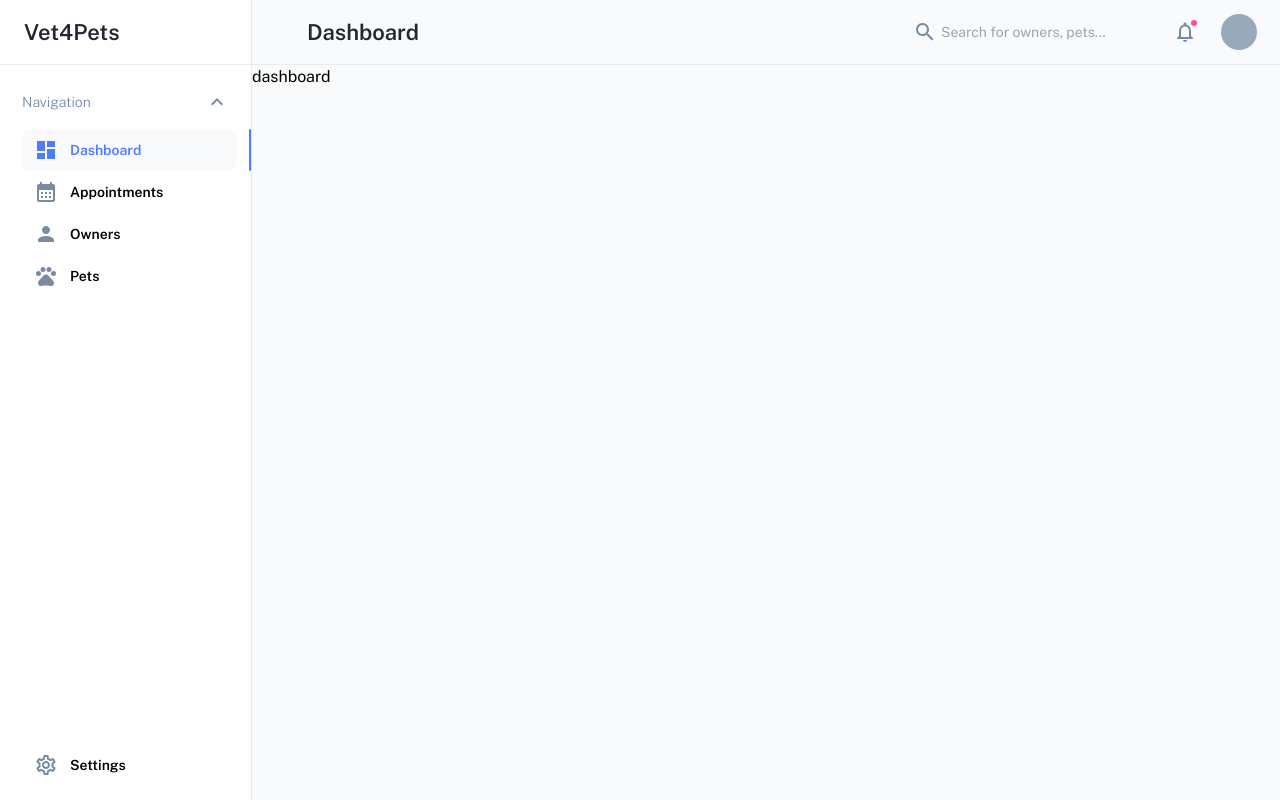
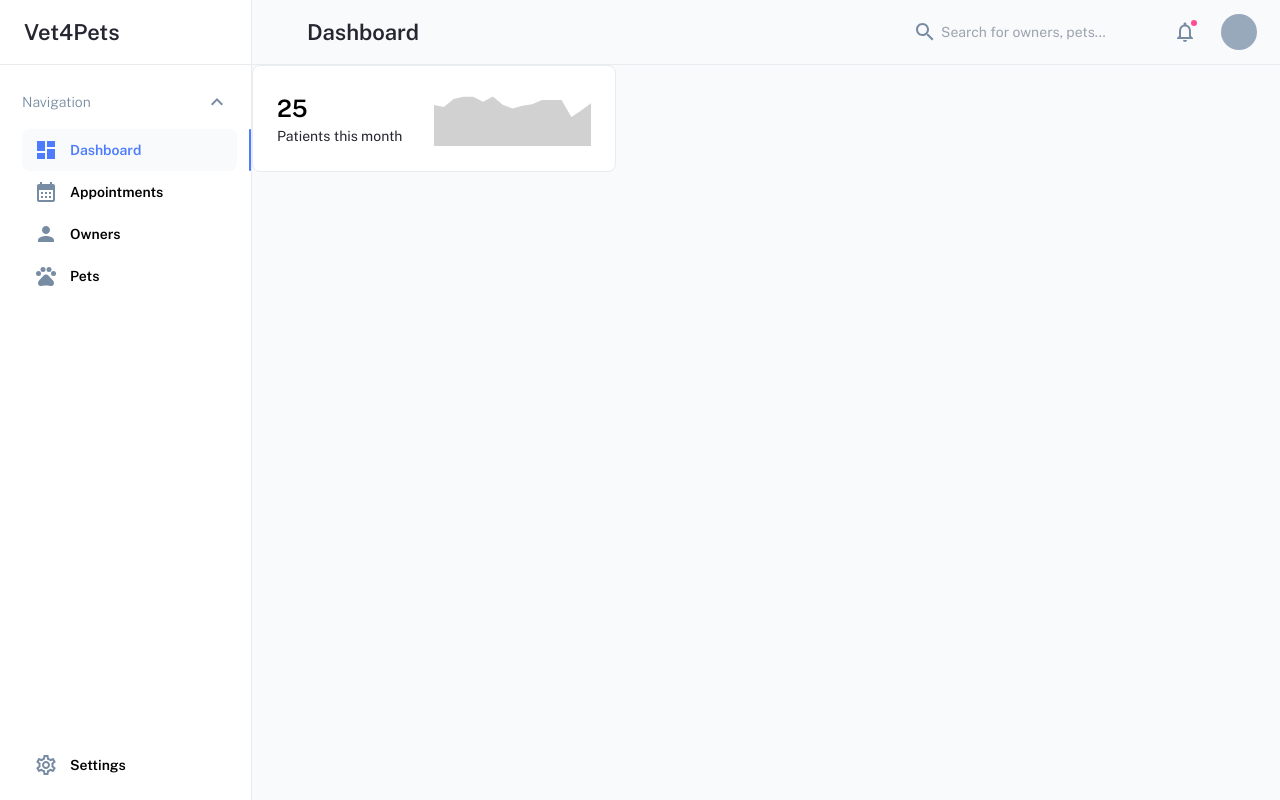
Before and after one commit to everydaycode20/vet4pets, a React (Vite) app in the folder client_/: page /dashboard in a window 1280 px wide. Built offline with nearby package versions, Linux system fonts and the light colour scheme.

Commit message:
update dashboard

```diff
--- a/client_/package.json
+++ b/client_/package.json
@@ -21,7 +21,7 @@
     "react-dom": "^18.3.1",
     "react-hook-form": "^7.52.1",
     "react-router-dom": "^6.24.1",
-    "recharts": "^2.12.7",
+    "recharts": "^2.13.0-alpha.4",
     "zod": "^3.23.8"
   },
   "devDependencies": {
--- a/client_/src/App.scss
+++ b/client_/src/App.scss
@@ -165,6 +165,15 @@ h5 {
   background-color: #f8fafb;
 }
 
+.chart-card .recharts-tooltip-cursor,
+.chart-card .recharts-active-dot {
+  display: none;
+}
+
+.chart-card .recharts-line {
+  cursor: default;
+}
+
 // .border-radius-5 {
 //   border-radius: 5px;
 // }
--- a/client_/src/App.tsx
+++ b/client_/src/App.tsx
@@ -8,6 +8,7 @@ import "./App.scss";
 
 import Login from "./routes/login/login";
 import Root from "./routes/root/root";
+import Dashboard from "./routes/dashboard/dashboard";
 
 const router = createBrowserRouter([
   {
@@ -25,7 +26,7 @@ const router = createBrowserRouter([
       // },
       {
         path: "dashboard",
-        element: <div title="asas">dashboard</div>,
+        element: <Dashboard />,
         handle: {
           title: "Dashboard",
         },
--- /dev/null
+++ b/client_/src/components/chart-card/chart-card.module.scss
@@ -0,0 +1,25 @@
+@import "../../assets/scss/colors/colors";
+
+.card {
+  max-width: 364px;
+  width: 100%;
+  border-radius: 8px;
+  border: 1px solid $light-gray;
+  background-color: white;
+  padding: 24px;
+
+  h2 {
+    font-size: 14px;
+    line-height: 21px;
+    font-weight: 500;
+  }
+
+  p {
+    font-size: 24px;
+    line-height: 36px;
+  }
+}
+
+.chart {
+  height: 56px;
+}
--- /dev/null
+++ b/client_/src/components/chart-card/chart-card.tsx
@@ -0,0 +1,42 @@
+import { AreaChart } from "../../components/tremor-charts/area-chart";
+import JoinClasses from "../../utils/join-classes";
+
+import styles from "./chart-card.module.scss";
+
+interface IChartCard {
+  title: string;
+  quantity: string | number;
+  data: Record<string, any>[];
+}
+
+export default function ChartCard({ title, quantity, data }: IChartCard) {
+  return (
+    <article className={JoinClasses("chart-card flex", styles.card)}>
+      <div className="flex flex-col-reverse flex-1">
+        <h2 className="font-medium">{title}</h2>
+
+        <p className="font-semibold">{quantity}</p>
+      </div>
+
+      <AreaChart
+        className={JoinClasses("flex-1 test-chart", styles["chart"])}
+        data={data}
+        index="date"
+        categories={["SolarPanels"]}
+        valueFormatter={(number: number) =>
+          `$${Intl.NumberFormat("us").format(number).toString()}`
+        }
+        onValueChange={(v: any) => console.log(v)}
+        xAxisLabel=""
+        yAxisLabel=""
+        fill="solid"
+        showGridLines={false}
+        showXAxis={false}
+        showYAxis={false}
+        showTooltip={false}
+        showLegend={false}
+        colors={["gray"]}
+      />
+    </article>
+  );
+}
--- a/client_/src/components/top-bar/top-bar.module.scss
+++ b/client_/src/components/top-bar/top-bar.module.scss
@@ -1,5 +1,5 @@
 @import "../../assets/scss/colors/colors";
-@import "../../assets/scss/breakpoints";
+@import "../../assets/scss/breakpoints.scss";
 
 .header {
   border-bottom: 1px solid $light-gray;
--- a/client_/src/components/tremor-charts/area-chart.tsx
+++ b/client_/src/components/tremor-charts/area-chart.tsx
@@ -3,7 +3,6 @@
 "use client";
 
 import React from "react";
-// import { RiArrowLeftSLine, RiArrowRightSLine } from "@remixicon/react";
 
 import MouseOutlinedIcon from "@mui/icons-material/MouseOutlined";
 
@@ -646,11 +645,7 @@ const AreaChart = React.forwardRef<HTMLDivElement, AreaChartProps>(
     }
 
     return (
-      <div
-        ref={ref}
-        className={JoinClasses("h-80 w-full", className)}
-        {...other}
-      >
+      <div ref={ref} className={JoinClasses("w-full", className)} {...other}>
         <ResponsiveContainer>
           <RechartsAreaChart
             data={data}
--- /dev/null
+++ b/client_/src/routes/dashboard/dashboard.tsx
@@ -0,0 +1,82 @@
+import ChartCard from "../../components/chart-card/chart-card";
+
+const chartdata = [
+  {
+    date: "Jan 23",
+    SolarPanels: 2890,
+  },
+  {
+    date: "Feb 23",
+    SolarPanels: 2756,
+  },
+  {
+    date: "Mar 23",
+    SolarPanels: 3322,
+  },
+  {
+    date: "Apr 23",
+    SolarPanels: 3470,
+  },
+  {
+    date: "May 23",
+    SolarPanels: 3475,
+  },
+  {
+    date: "Jun 23",
+    SolarPanels: 3129,
+  },
+  {
+    date: "Jul 23",
+    SolarPanels: 3490,
+  },
+  {
+    date: "Aug 23",
+    SolarPanels: 2903,
+  },
+  {
+    date: "Sep 23",
+    SolarPanels: 2643,
+  },
+  {
+    date: "Oct 23",
+    SolarPanels: 2837,
+  },
+  {
+    date: "Nov 23",
+    SolarPanels: 2954,
+  },
+  {
+    date: "Dec 23",
+    SolarPanels: 3239,
+  },
+  {
+    date: "Dec 23",
+    SolarPanels: 3239,
+  },
+  {
+    date: "Dec 23",
+    SolarPanels: 3239,
+  },
+  {
+    date: "Dec 23",
+    SolarPanels: 2039,
+  },
+  {
+    date: "Dec 23",
+    SolarPanels: 2509,
+  },
+  {
+    date: "Dec 23",
+    SolarPanels: 3020,
+  },
+];
+
+export default function Dashboard() {
+  return (
+    <div>
+      <section>
+        <ChartCard title="Patients this month" quantity={25} data={chartdata} />
+      </section>
+    </div>
+  );
+}
--- a/client_/src/utils/tremor-chart/chartUtils.ts
+++ b/client_/src/utils/tremor-chart/chartUtils.ts
@@ -3,48 +3,48 @@
 export type ColorUtility = "bg" | "stroke" | "fill" | "text";
 
 export const chartColors = {
-  blue: {
-    bg: "bg-blue-500",
-    stroke: "stroke-blue-500",
-    fill: "fill-blue-500",
-    text: "text-blue-500",
+  // blue: {
+  //   bg: "bg-blue-500",
+  //   stroke: "stroke-blue-500",
+  //   fill: "fill-blue-500",
+  //   text: "text-blue-500",
+  // },
+  // emerald: {
+  //   bg: "bg-emerald-500",
+  //   stroke: "stroke-emerald-500",
+  //   fill: "fill-emerald-500",
+  //   text: "text-emerald-500",
+  // },
+  // violet: {
+  //   bg: "bg-violet-500",
+  //   stroke: "stroke-violet-500",
+  //   fill: "fill-violet-500",
+  //   text: "text-violet-500",
+  // },
+  // amber: {
+  //   bg: "bg-amber-500",
+  //   stroke: "stroke-amber-500",
+  //   fill: "fill-amber-500",
+  //   text: "text-amber-500",
+  // },
+  gray: {
+    bg: "red",
+    stroke: "red",
+    fill: "red",
+    text: "red",
   },
-  emerald: {
-    bg: "bg-emerald-500",
-    stroke: "stroke-emerald-500",
-    fill: "fill-emerald-500",
-    text: "text-emerald-500",
-  },
-  violet: {
-    bg: "bg-violet-500",
-    stroke: "stroke-violet-500",
-    fill: "fill-violet-500",
-    text: "text-violet-500",
-  },
-  amber: {
-    bg: "bg-amber-500",
-    stroke: "stroke-amber-500",
-    fill: "fill-amber-500",
-    text: "text-amber-500",
-  },
-  gray: {
-    bg: "bg-gray-500",
-    stroke: "stroke-gray-500",
-    fill: "fill-gray-500",
-    text: "text-gray-500",
-  },
-  cyan: {
-    bg: "bg-cyan-500",
-    stroke: "stroke-cyan-500",
-    fill: "fill-cyan-500",
-    text: "text-cyan-500",
-  },
-  pink: {
-    bg: "bg-pink-500",
-    stroke: "stroke-pink-500",
-    fill: "fill-pink-500",
-    text: "text-pink-500",
-  },
+  // cyan: {
+  //   bg: "bg-cyan-500",
+  //   stroke: "stroke-cyan-500",
+  //   fill: "fill-cyan-500",
+  //   text: "text-cyan-500",
+  // },
+  // pink: {
+  //   bg: "bg-pink-500",
+  //   stroke: "stroke-pink-500",
+  //   fill: "fill-pink-500",
+  //   text: "text-pink-500",
+  // },
 } as const satisfies {
   [color: string]: {
     [key in ColorUtility]: string;
@@ -73,10 +73,10 @@ export const getColorClassName = (
   type: ColorUtility
 ): string => {
   const fallbackColor = {
-    bg: "bg-gray-500",
-    stroke: "stroke-gray-500",
-    fill: "fill-gray-500",
-    text: "text-gray-500",
+    bg: "red",
+    stroke: "red",
+    fill: "red",
+    text: "red",
   };
   return chartColors[color]?.[type] ?? fallbackColor[type];
 };
--- a/client_/tailwind.config.js
+++ b/client_/tailwind.config.js
@@ -36,6 +36,7 @@ export default {
     fontWeight: {
       light: 300,
       regular: 400,
+      medium: 500,
       semibold: 600,
       bold: 700,
     },
```
Also changed, not shown: client_/src/routes/dashboard/dashboard.scss (added), 1 other file (tests, documents, lock files or other folders).
